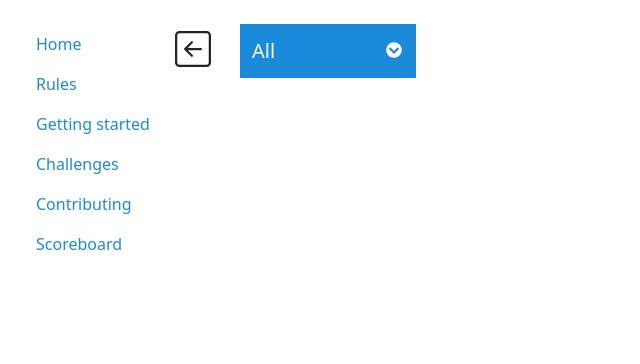
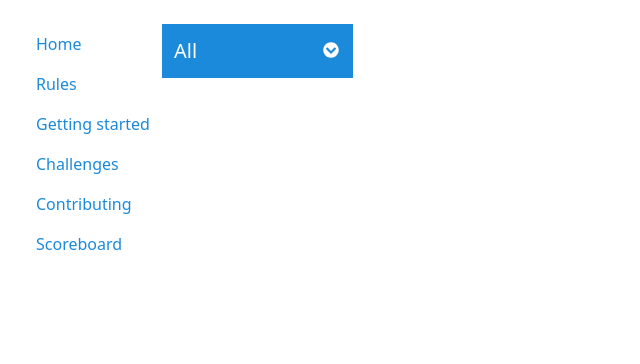
Before and after one commit to StudSec/pwncrates, a Flask app: template webapp/templates/challenges_category.html in a window 1280 px wide. Shown: the part 56-420 px from the top of the page, without its empty margins (0-640 px from the left). Run offline with Flask 3, Linux system fonts and the light colour scheme; the template is opened without the code that fills it, so the values that code supplies are empty; parts of the project's set-up code (start-up, migrations or seed data) failed here and were passed over.

Commit message:
Removed back button

```diff
--- a/webapp/templates/challenges_category.html
+++ b/webapp/templates/challenges_category.html
@@ -3,13 +3,6 @@
 
 {% block content %}
 <div class="d-flex flex-row justify-content-start mb-5">
-  <a href="/challenges" class="me-3">
-    <button class="btn" style="width: fit-content;">
-      <svg xmlns="http://www.w3.org/2000/svg" width="36" height="36" fill="currentColor" class="bi bi-arrow-left-square" viewBox="0 0 16 16">
-        <path fill-rule="evenodd" d="M15 2a1 1 0 0 0-1-1H2a1 1 0 0 0-1 1v12a1 1 0 0 0 1 1h12a1 1 0 0 0 1-1V2zM0 2a2 2 0 0 1 2-2h12a2 2 0 0 1 2 2v12a2 2 0 0 1-2 2H2a2 2 0 0 1-2-2V2zm11.5 5.5a.5.5 0 0 1 0 1H5.707l2.147 2.146a.5.5 0 0 1-.708.708l-3-3a.5.5 0 0 1 0-.708l3-3a.5.5 0 1 1 .708.708L5.707 7.5H11.5z"/>
-      </svg>
-    </button>
-  </a>
   <div class="filter w-100">
       <select id="difficulty-filter" name="difficulty-filter" autocomplete="off" onChange="showSelectedDifficulty()">
           <option value="all">All</option>
```
